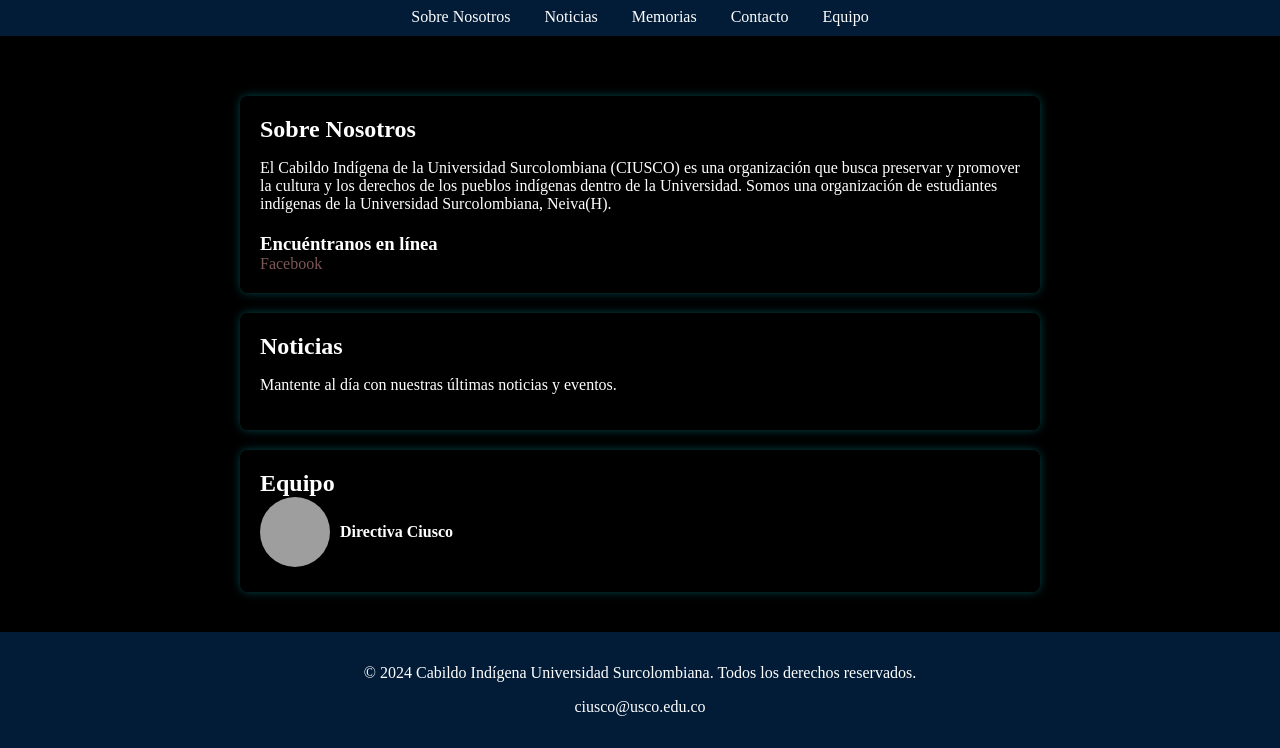
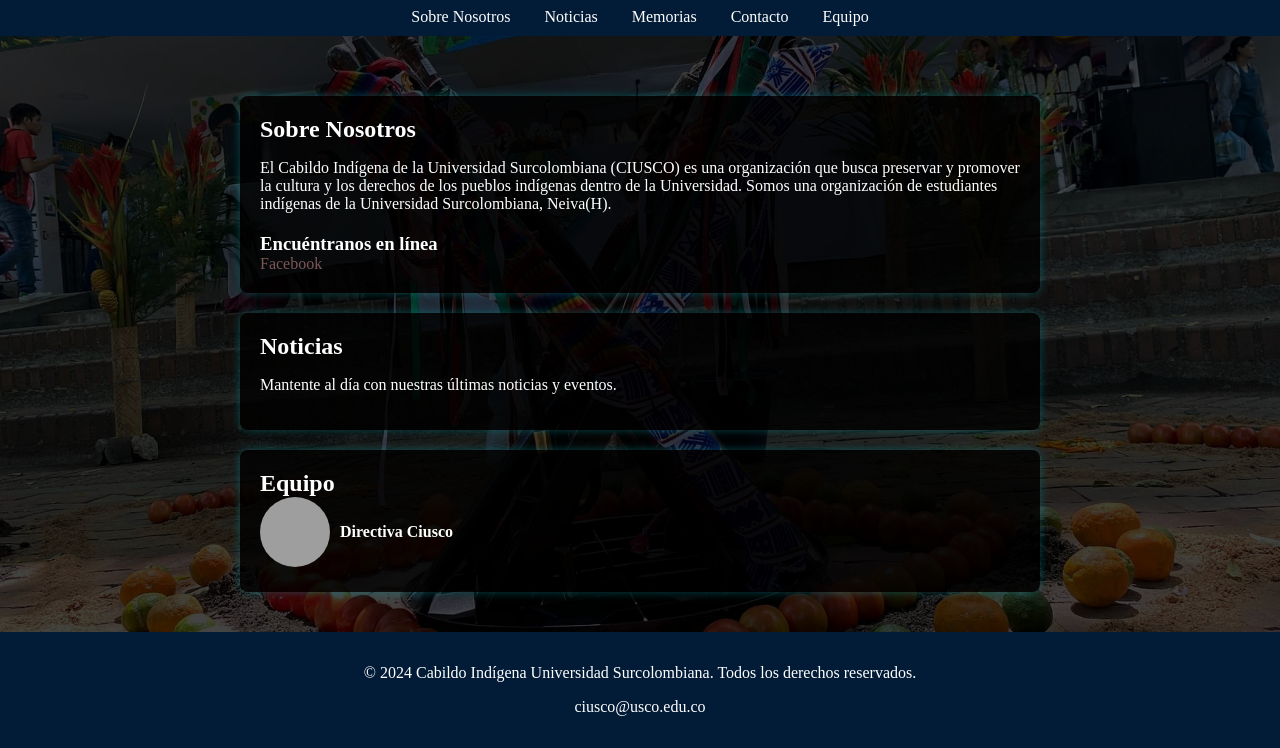
Before and after one commit to diegocainas1/nuevo, a plain HTML site: page index.html in a window 1280 px wide. Shown: the part 121-869 px from the top of the page. Drawn offline with Linux system fonts and the light colour scheme; grey boxes are pictures that could not be loaded.

Commit message:
nuevofondo

```diff
--- a/index.html
+++ b/index.html
@@ -26,7 +26,7 @@
             left: 0;
             width: 100%;
             height: 100%;
-            background-image: url('simbologia.png');
+            background-image: url('simbologia.jpg');
             background-size: cover;
             background-position: center;
             opacity: 0.9;
```
